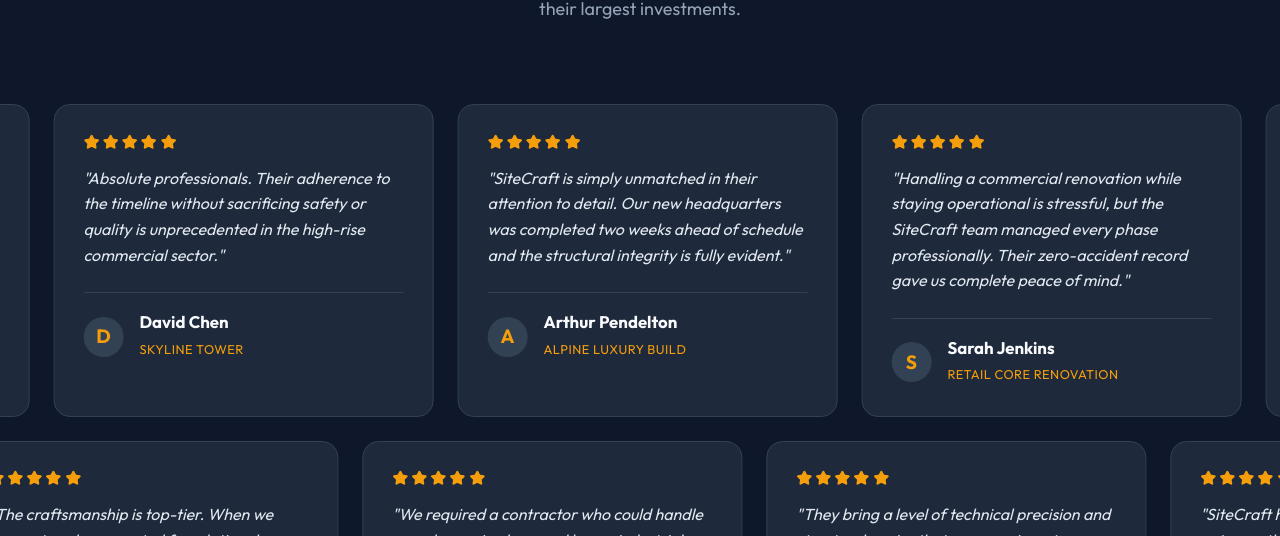
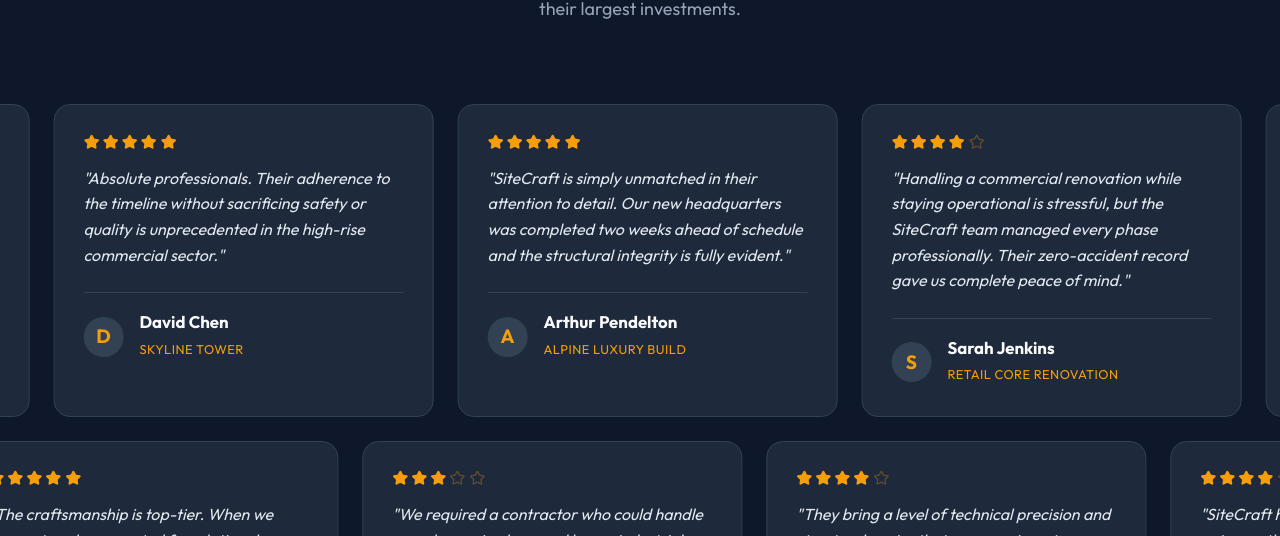
Before and after one commit to Buddhima-Madubashana/SiteCraft, a React (Vite) app: page / in a window 1280 px wide. Shown: the part 3355-3891 px from the top of the page. Built offline with nearby package versions, Linux system fonts and the light colour scheme.

Commit message:
fix: add display grid to footer layout to arrange details into horizontal columns and reduce vertical padding

```diff
--- a/src/components/Footer.css
+++ b/src/components/Footer.css
@@ -1,12 +1,13 @@
 .footer-section {
   background-color: #0b1120; /* Very deep slate */
-  padding-top: 5rem;
+  padding-top: 4rem;
   border-top: 1px solid rgba(255, 255, 255, 0.05);
 }
 
 .footer-grid {
+  display: grid;
   gap: 3rem;
-  margin-bottom: 4rem;
+  margin-bottom: 3rem;
 }
 
 .footer-logo {
@@ -107,3 +108,9 @@
   color: #64748b;
   font-size: 0.9rem;
 }
+
+@media (max-width: 768px) {
+  .footer-section { padding-top: 3rem; }
+  .footer-grid { gap: 2rem; margin-bottom: 2rem; }
+  .footer-bottom { padding: 1.5rem 0; }
+}
--- a/src/components/Testimonials.tsx
+++ b/src/components/Testimonials.tsx
@@ -7,49 +7,57 @@ const Testimonials = () => {
       id: 1,
       name: "Arthur Pendelton",
       project: "Alpine Luxury Build",
-      text: "SiteCraft is simply unmatched in their attention to detail. Our new headquarters was completed two weeks ahead of schedule and the structural integrity is fully evident."
+      text: "SiteCraft is simply unmatched in their attention to detail. Our new headquarters was completed two weeks ahead of schedule and the structural integrity is fully evident.",
+      rating: 5
     },
     {
       id: 2,
       name: "Sarah Jenkins",
       project: "Retail Core Renovation",
-      text: "Handling a commercial renovation while staying operational is stressful, but the SiteCraft team managed every phase professionally. Their zero-accident record gave us complete peace of mind."
+      text: "Handling a commercial renovation while staying operational is stressful, but the SiteCraft team managed every phase professionally. Their zero-accident record gave us complete peace of mind.",
+      rating: 4
     },
     {
       id: 3,
       name: "Marcus Liang",
       project: "Silicon Tech Hub",
-      text: "From the initial blueprint consultation to the final fit-out, communicating with their team was seamless. They are highly transparent with costs, preventing any budget surprises."
+      text: "From the initial blueprint consultation to the final fit-out, communicating with their team was seamless. They are highly transparent with costs, preventing any budget surprises.",
+      rating: 5
     },
     {
       id: 4,
       name: "David Chen",
       project: "Skyline Tower",
-      text: "Absolute professionals. Their adherence to the timeline without sacrificing safety or quality is unprecedented in the high-rise commercial sector."
+      text: "Absolute professionals. Their adherence to the timeline without sacrificing safety or quality is unprecedented in the high-rise commercial sector.",
+      rating: 5
     },
     {
       id: 5,
       name: "Elena Rodriguez",
       project: "Harbor View Mall",
-      text: "SiteCraft handled our massive retail build-out smoothly. They provided excellent communication and delivered a flawless end product for our tenants."
+      text: "SiteCraft handled our massive retail build-out smoothly. They provided excellent communication and delivered a flawless end product for our tenants.",
+      rating: 4
     },
     {
       id: 6,
       name: "James Carter",
       project: "Downtown Complex",
-      text: "The craftsmanship is top-tier. When we encountered unexpected foundational challenges, their engineering team solved them rapidly and efficiently."
+      text: "The craftsmanship is top-tier. When we encountered unexpected foundational challenges, their engineering team solved them rapidly and efficiently.",
+      rating: 5
     },
     {
       id: 7,
       name: "Anita Desai",
       project: "Sunrise Industrial",
-      text: "We required a contractor who could handle complex zoning laws and heavy industrial requirements. SiteCraft exceeded all expectations at every turn."
+      text: "We required a contractor who could handle complex zoning laws and heavy industrial requirements. SiteCraft exceeded all expectations at every turn.",
+      rating: 3
     },
     {
       id: 8,
       name: "Oliver Bennett",
       project: "Metro Transit Hub",
-      text: "They bring a level of technical precision and structural genius that gave our investors complete confidence from the very first day of breaking ground."
+      text: "They bring a level of technical precision and structural genius that gave our investors complete confidence from the very first day of breaking ground.",
+      rating: 4
     }
   ];
 
@@ -80,7 +88,12 @@ const Testimonials = () => {
             <div key={`top-${rev.id}-${idx}`} className="testimonial-card marquee-card">
               <div className="stars">
                 {[...Array(5)].map((_, i) => (
-                  <Star key={i} size={16} fill="currentColor" />
+                  <Star
+                    key={i}
+                    size={16}
+                    fill={i < rev.rating ? "currentColor" : "none"}
+                    opacity={i < rev.rating ? 1 : 0.3}
+                  />
                 ))}
               </div>
               <p className="testimonial-text">"{rev.text}"</p>
@@ -101,7 +114,12 @@ const Testimonials = () => {
             <div key={`bottom-${rev.id}-${idx}`} className="testimonial-card marquee-card">
               <div className="stars">
                 {[...Array(5)].map((_, i) => (
-                  <Star key={i} size={16} fill="currentColor" />
+                  <Star
+                    key={i}
+                    size={16}
+                    fill={i < rev.rating ? "currentColor" : "none"}
+                    opacity={i < rev.rating ? 1 : 0.3}
+                  />
                 ))}
               </div>
               <p className="testimonial-text">"{rev.text}"</p>
```
